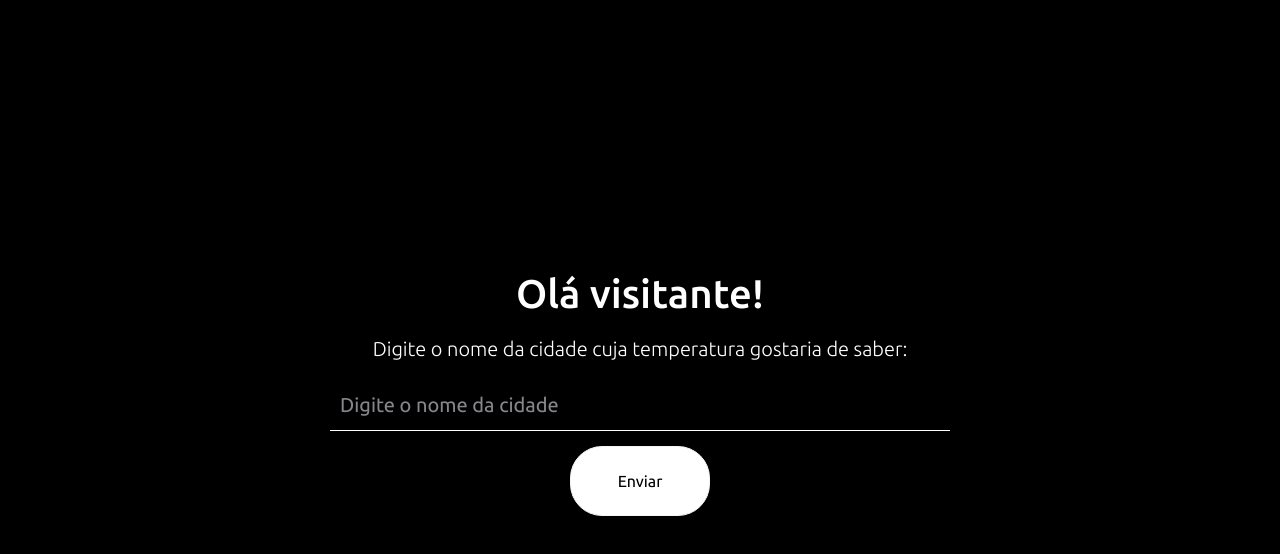
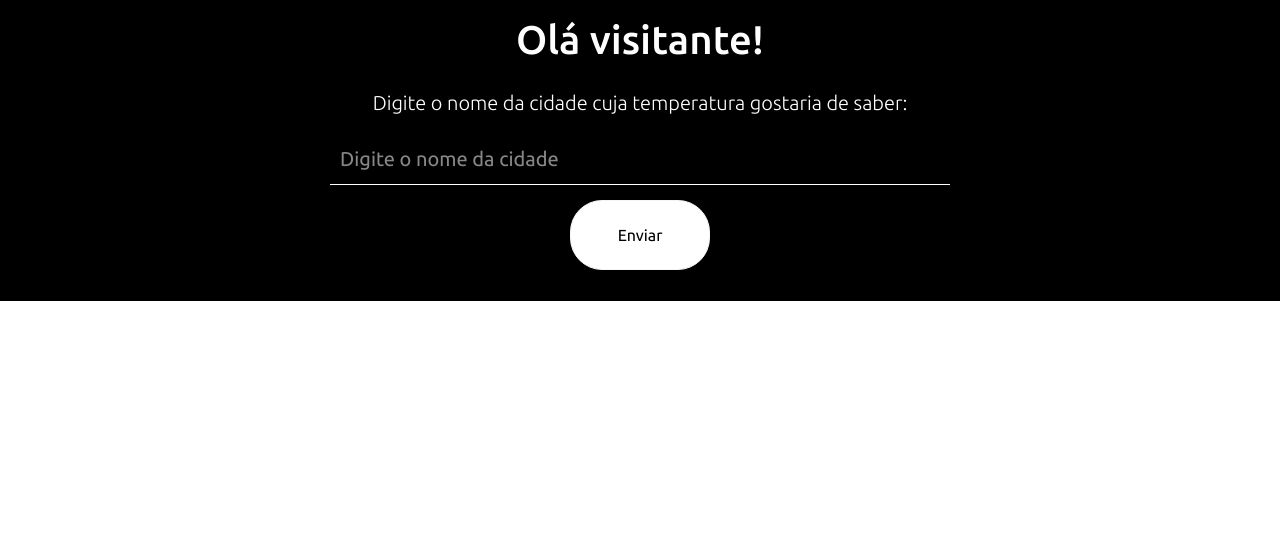
Before and after one commit to LissaiDev/Weather-app, a React (Vite) app: page / in a window 1280 px wide. Shown: the top 554 px of the page. Built offline with nearby package versions, Linux system fonts and the light colour scheme.

Commit message:
Fixed some minor issues

```diff
--- a/src/index.scss
+++ b/src/index.scss
@@ -3,6 +3,7 @@
   padding: 0;
   box-sizing: border-box;
   font-family: 'Ubuntu', sans-serif;
+  overflow: hidden;
 }
 .borda{
   border: 1px solid red
@@ -33,8 +34,8 @@
   background: linear-gradient(30deg, #030303, #0e0e0e)!important;
 }
 #root {
-  width: 100vw;
-  height: 100vh;
+  width: 100%;
+  height: 100%;
   background-color: black;
   color: white;
   display: flex;
```
